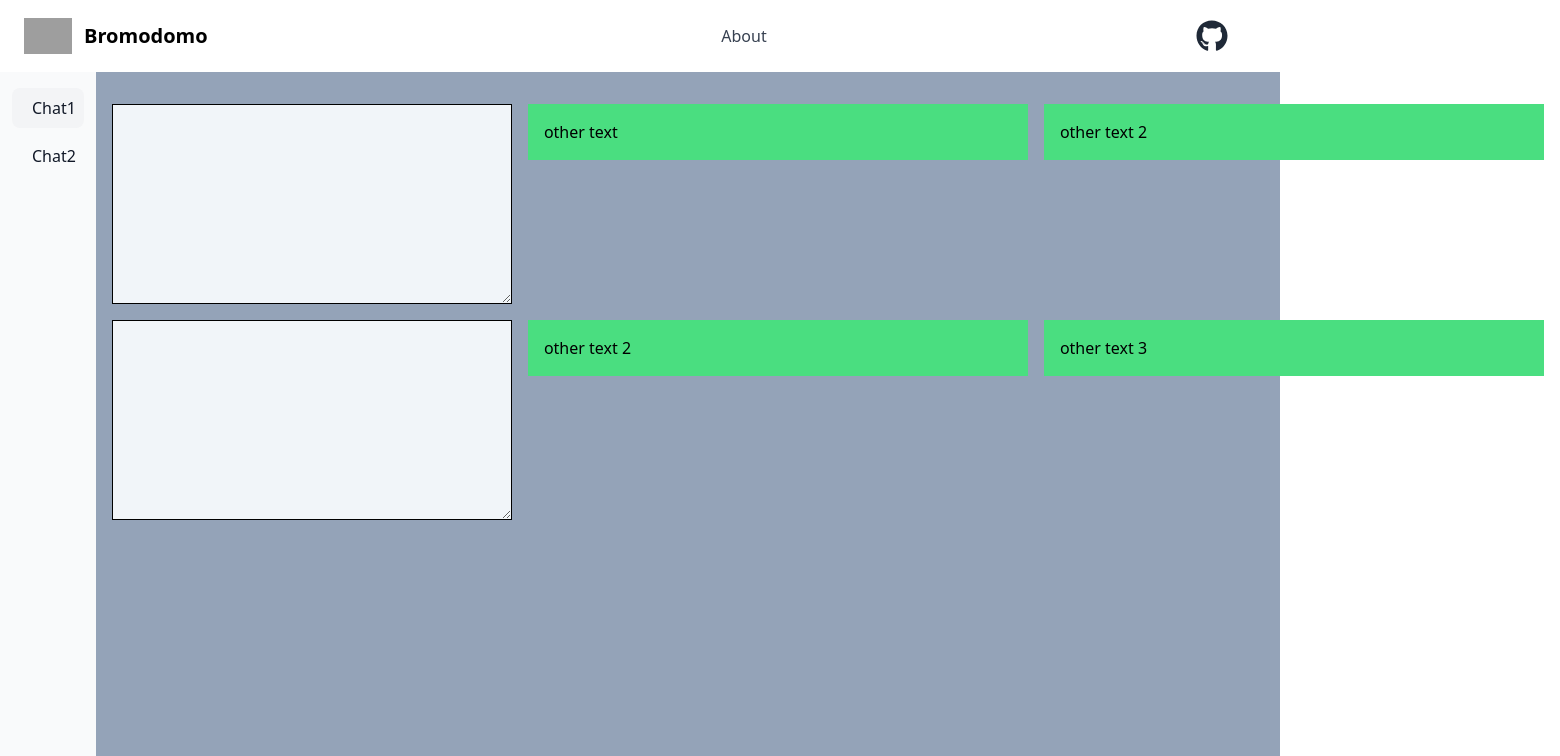
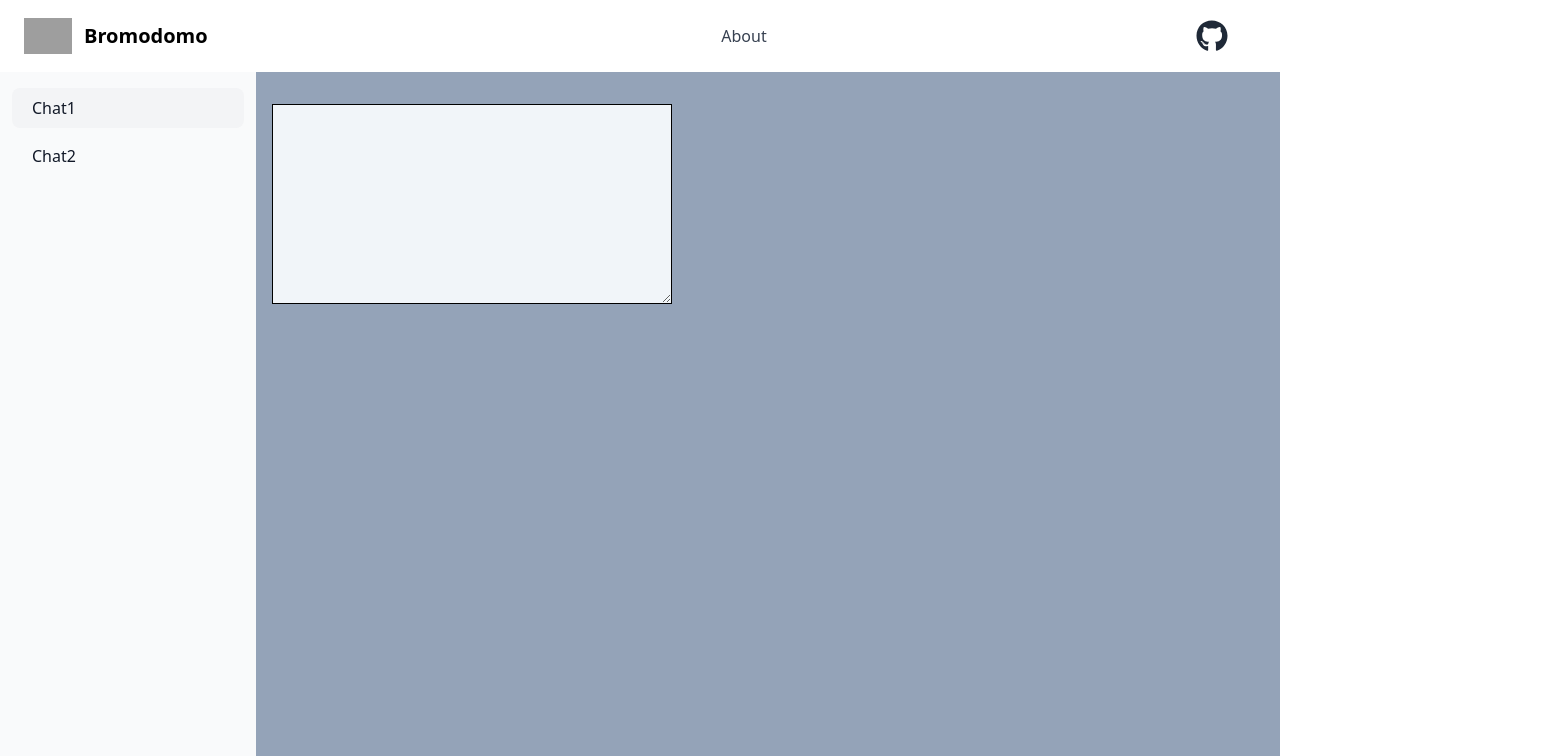
Before and after one commit to HenriqueMartinsBotelho/english-helper, a React (Vite) app: page / in a window 1280 px wide. Shown: the top 756 px of the page, 1560 px wide, since content can reach past the window. Built offline with nearby package versions, Linux system fonts and the light colour scheme; grey boxes are pictures that could not be loaded.

Commit message:
everything is going well

```diff
--- a/src/App.tsx
+++ b/src/App.tsx
@@ -1,12 +1,13 @@
 import { useState } from "react";
 import Menu from "./components/Menu";
 import Sidebar from "./components/Sidebar";
-import chats from "./constants/chat";
 import UserInputBox from "./components/UserInputBox";
 import Box2 from "./components/Box2";
+import useChat from "./hooks/useChat";
 
 function App() {
   const [currentChat, setCurrentChat] = useState<string>("Chat1");
+  const { chats, addChatItem } = useChat();
 
   const sidebarItems = [
     { name: "Chat1", link: "#", current: currentChat === "Chat1" },
@@ -19,13 +20,14 @@ function App() {
       <div className="flex bg-slate-400">
         <Sidebar sidebarItems={sidebarItems} setCurrentChat={setCurrentChat} />
         <div className="flex flex-col flex-wrap gap-4 p-4 mt-4">
-          {chats[currentChat].map((chat, index) => (
+          {chats[currentChat]?.map((chat, index) => (
             <div key={index} className="flex gap-4">
-              <UserInputBox />
-              <Box2 content={chat.column1} />
-              <Box2 content={chat.column2} />
+              <Box2 content={chat.main} />
+              <Box2 content={chat.ans1} />
+              <Box2 content={chat.ans2} />
             </div>
           ))}
+          <UserInputBox addChatItem={addChatItem} currentChat={currentChat} />
         </div>
       </div>
     </div>
--- a/src/components/Box2.tsx
+++ b/src/components/Box2.tsx
@@ -4,7 +4,7 @@ interface Box2Props {
 
 function Box2({ content }: Box2Props) {
   return (
-    <div className="w-[500px] h-fit break-words bg-green-400 p-4">
+    <div className="w-[400px] h-[200px] border border-black bg-slate-100 p-2">
       {content}
     </div>
   );
--- a/src/components/Menu.tsx
+++ b/src/components/Menu.tsx
@@ -1,9 +1,9 @@
 import { FaGithub } from "react-icons/fa";
 
-const Menu = () => {
+function Menu() {
   return (
     <header>
-      <nav className="bg-white border-gray-200 px-4 lg:px-6 py-2.5 dark:bg-gray-800 w-full ">
+      <nav className="bg-white border-gray-200 px-4 lg:px-6 py-2.5 dark:bg-gray-800 w-full">
         <div className="flex flex-wrap items-center justify-between max-w-screen-xl mx-auto">
           <a href="https://flowbite.com" className="flex items-center">
             <img
@@ -22,7 +22,6 @@ const Menu = () => {
             >
               <FaGithub size={32} />
             </a>
-
             <button
               data-collapse-toggle="mobile-menu-2"
               type="button"
@@ -31,7 +30,6 @@ const Menu = () => {
               aria-expanded="false"
             >
               <span className="sr-only">Open main menu</span>
-              aaa
             </button>
           </div>
           <div
@@ -62,6 +60,6 @@ const Menu = () => {
       </nav>
     </header>
   );
-};
+}
 
 export default Menu;
--- a/src/components/UserInputBox.tsx
+++ b/src/components/UserInputBox.tsx
@@ -1,19 +1,57 @@
 import { useState } from "react";
+import getAI from "../utils/ai";
 
-function UserInputBox() {
+interface ChatItem {
+  main: string;
+  ans1: string;
+  ans2: string;
+}
+
+interface UserInputBoxProps {
+  addChatItem: (chatKey: string, newChatItem: ChatItem) => void;
+  currentChat: string;
+}
+
+function UserInputBox({ addChatItem, currentChat }: UserInputBoxProps) {
   const [userText, setUserText] = useState<string>("");
 
   const handleUserText = (value: string) => {
     setUserText(value);
   };
 
+  const handleSubmit = async () => {
+    if (!userText.trim()) return; // Prevent submission if the text is empty
+    const main = userText;
+    const ans1 = await getAI("Improve the text", userText);
+    const ans2 = await getAI("Fix the grammatical errors", userText);
+
+    const newChatItem = {
+      main,
+      ans1,
+      ans2,
+    };
+
+    addChatItem(currentChat, newChatItem);
+    setUserText("");
+  };
+
+  const handleKeyDown = (event: React.KeyboardEvent<HTMLTextAreaElement>) => {
+    if (event.key === "Enter" && !event.shiftKey) {
+      event.preventDefault();
+      handleSubmit();
+    }
+  };
+
   return (
+    <div>
       <textarea
         className="w-[400px] h-[200px] border border-black bg-slate-100 p-2"
         name="english-box"
         value={userText}
         onChange={(e) => handleUserText(e.target.value)}
+        onKeyDown={handleKeyDown}
       />
+    </div>
   );
 }
 
--- a/src/constants/chat.ts
+++ b/src/constants/chat.ts
@@ -1,38 +1,13 @@
 interface ChatItem {
   main: string;
-  column1: string;
-  column2: string;
+  ans1: string;
+  ans2: string;
 }
 
 type Chats = {
   [key: string]: ChatItem[];
 };
 
-const chats: Chats = {
-  Chat1: [
-    {
-      main: "text",
-      column1: "other text",
-      column2: "other text 2",
-    },
-    {
-      main: "text 2",
-      column1: "other text 2",
-      column2: "other text 3",
-    },
-  ],
-  Chat2: [
-    {
-      main: "text",
-      column1: "other text",
-      column2: "other text",
-    },
-    {
-      main: "text aaa",
-      column1: "other text bb",
-      column2: "other text cc",
-    },
-  ],
-};
+const chats: Chats = {};
 
 export default chats;
--- /dev/null
+++ b/src/hooks/useChat.ts
@@ -0,0 +1,37 @@
+import { useState, useEffect } from "react";
+import defaultChats from "../constants/chat";
+
+interface ChatItem {
+  main: string;
+  ans1: string;
+  ans2: string;
+}
+
+type Chats = {
+  [key: string]: ChatItem[];
+};
+
+function useChat() {
+  const [chats, setChats] = useState<Chats>(() => {
+    const storedChats = localStorage.getItem("chats");
+    return storedChats ? JSON.parse(storedChats) : defaultChats;
+  });
+
+  useEffect(() => {
+    localStorage.setItem("chats", JSON.stringify(chats));
+  }, [chats]);
+
+  const addChatItem = (chatKey: string, newChatItem: ChatItem) => {
+    setChats((prevChats) => {
+      const updatedChat = {
+        ...prevChats,
+        [chatKey]: [...(prevChats[chatKey] || []), newChatItem],
+      };
+      return updatedChat;
+    });
+  };
+
+  return { chats, addChatItem };
+}
+
+export default useChat;
--- /dev/null
+++ b/src/utils/ai.ts
@@ -0,0 +1,9 @@
+function getAI(prompt: string, text: string): Promise<string> {
+  return new Promise((resolve) => {
+    setTimeout(() => {
+      resolve(`${prompt}: ${text}`);
+    }, 1000);
+  });
+}
+
+export default getAI;
```
Lines whose indentation alone changed are shown as unchanged.
